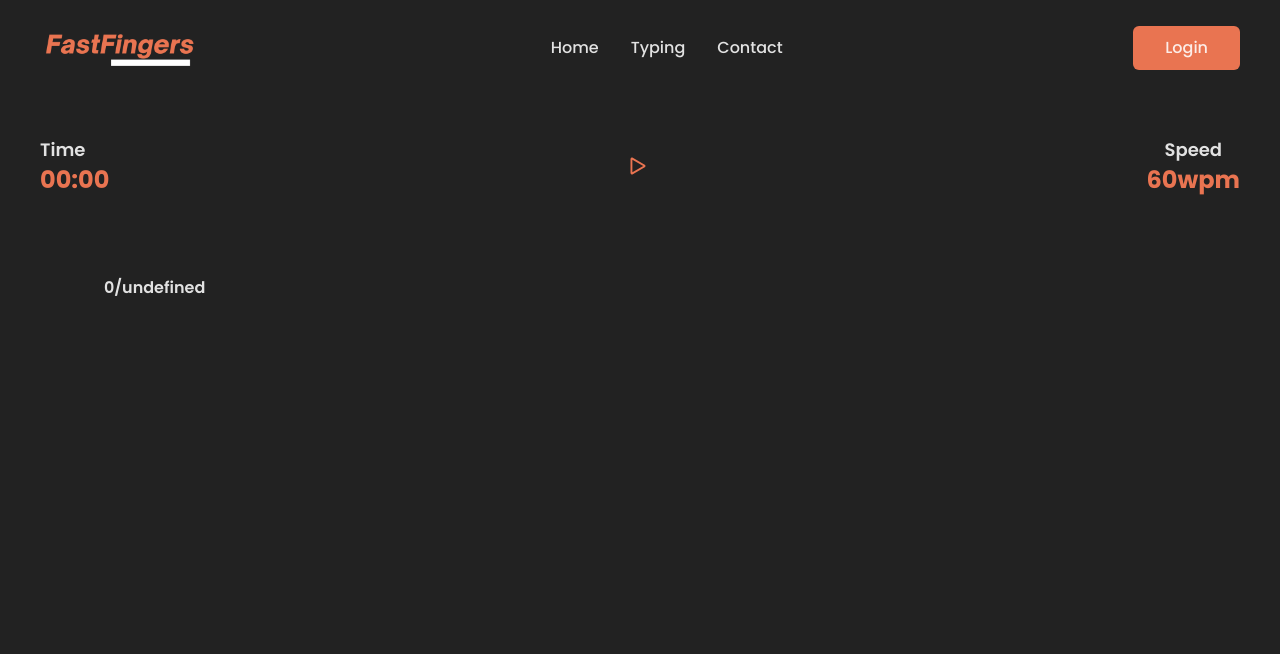
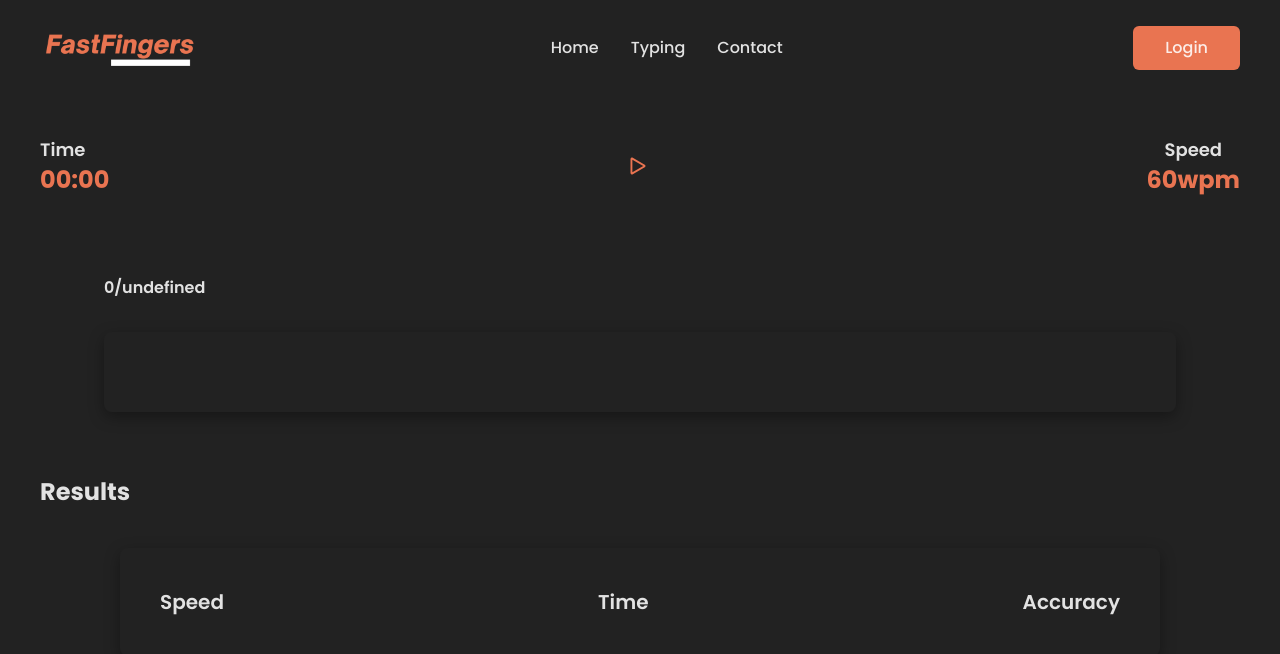
Before and after one commit to Hemant2335/Fast-Fingers, a React (Vite) app: page /typing in a window 1280 px wide. Shown: the top 654 px of the page. Built offline with nearby package versions, Linux system fonts and the light colour scheme.

Commit message:
Created_Result_algo_updated_previous_state

```diff
--- /dev/null
+++ b/src/Components/Results.tsx
@@ -0,0 +1,34 @@
+import React from "react";
+
+interface TypingProps {
+  speed : number | undefined,
+  time : number | undefined,
+  accuracy : number | undefined
+}
+
+
+const Results = (data : TypingProps) => {
+  return (
+    <div className="mt-[5vh]">
+      <div className="mx-[10vh]">
+        <div className=" p-[5vh] items-center flex justify-between rounded-lg shadow-3xl w-full  mb-[5vh]">
+          <div>
+            <h2 className="font-poppins font-bold text-2xl text-[#E97451]">{data?.speed}</h2>
+            <h1 className="font-poppins font-semibold text-xl text-center">Speed</h1>
+          </div>
+          <div>
+            <h2 className="font-poppins font-bold text-2xl text-center text-[#E97451]">{data?.time}</h2>
+            <h1 className="font-poppins font-semibold text-xl text-center">Time</h1>
+          </div>
+          <div>
+            <h2 className="font-poppins font-bold text-2xl text-center text-[#E97451]">{data?.accuracy}</h2>
+            <h1 className="font-poppins font-semibold text-xl text-center">Accuracy</h1>
+          </div>
+
+        </div>
+      </div>
+    </div>
+  );
+};
+
+export default Results;
--- a/src/Pages/Typing.tsx
+++ b/src/Pages/Typing.tsx
@@ -2,10 +2,12 @@ import React from "react";
 import { useEffect, useState, useRef } from "react";
 import { BsPlay } from 'react-icons/bs';
 import { MdOutlineRestartAlt} from 'react-icons/md';
+import Results from "../Components/Results";
 
 // Creating a Pragraph
 
 const Typing = () => {
+
   interface Paragraph {
     paragraph: string;
     number_of_words: number;
@@ -16,8 +18,11 @@ const Typing = () => {
   const [wordscount, setwordscount] = useState<number>(0);
   const [isTyping, setisTyping] = useState<boolean>(true);
   const [starttime, setstarttime] = useState<Date>(new Date());
-  // const [IntervalId, setIntervalId] = useState<number>()
-  // const [second, setsecond] = useState<number>(1)
+  const [speed, setspeed] = useState<number | undefined>(undefined);
+  const [Time, setTime] = useState<number | undefined>(undefined);
+  const [Accuracy, setAccuracy] = useState<number | undefined>(undefined);
+
+
   let current_Index: number = 0;
   // Calling the Backend Api call
 
@@ -49,12 +54,10 @@ const Typing = () => {
     setletter(letterElements);
     console.log(letter);
   };
-  useEffect(() => {
-    getPara();
-  }, []);
+
 
   // Function to find the typing speed
-
+  let IntervalId : number | undefined = undefined;
   // start the Clock
   const startClock = (): void => {
     setstarttime(new Date());
@@ -62,32 +65,47 @@ const Typing = () => {
     let sec = 0;
     let min = 0;
     let hour = 0;
-    // let intervalid =
-    setInterval(()=>{
+
+    if (IntervalId) {
+      clearInterval(IntervalId);
+    }
+
+
+    IntervalId = setInterval(() => {
       sec++;
-      if(sec === 60){
+      if (sec === 60) {
         sec = 0;
         min++;
       }
-      if(min === 60){
+      if (min === 60) {
         min = 0;
         hour++;
       }
       time.innerHTML = `${hour}:${min}:${sec}`;
-    },1000)
-    // setIntervalId(intervalid);
+    }, 1000);
+  };
+
+  const stopClock = (): void => {
+    console.log(IntervalId)
+    const time = document.querySelector(".timeclock") as HTMLHeadingElement;
+    time.innerHTML = `00:00`;
+    if(IntervalId)
+    {
+      clearInterval(IntervalId);
+    }
+
   }
-
-  // const stopClock = (): void => {
-  //   const time = document.querySelector(".timeclock") as HTMLHeadingElement;
-  //   time.innerHTML = `00:00`;
-  //   clearInterval(IntervalId);
-  // }
 
 
   // Function to Track the Keystrokes and marking right and wrong Typing
   let wordc = 0;
   const keydown = (event : KeyboardEvent) => {
+    // Prevent the deafult behaviour of the keys
+    if(event.key === " ")
+    {
+      event.preventDefault();
+    }
+
     const textElements = document.querySelectorAll(".TextArea h1");
     if (current_Index < Para.paragraph.length) {
       const typedChar = event.key.toLowerCase();
@@ -103,6 +121,7 @@ const Typing = () => {
 
       } else if (event.key === " ") {
         // Handle spaces
+        event.preventDefault();
         textElements[current_Index].classList.add("text-red-600");
         current_Index++;
       } else if (event.key === "Backspace") {
@@ -122,6 +141,9 @@ const Typing = () => {
       }
     }
     else{
+      document.removeEventListener("keydown",keydown);
+      console.log(IntervalId)
+      stopClock();
       console.log("done")
     }
     setwordscount(current_Index);
@@ -156,8 +178,11 @@ const Typing = () => {
     startClock();
     current_Index = 0;
     document.addEventListener("keydown", keydown);
+    // document.removeEventListener("keydown", starttyping);
 
   };
+
+
 
   // Function to restart Typing
 
@@ -190,7 +215,10 @@ const Typing = () => {
   // Creating a button on ref
   const buttonref = useRef<HTMLButtonElement>(null);
 
-
+  useEffect(() => {
+    getPara();
+    // document.addEventListener("keydown", starttyping);
+  }, []);
 
   return (
     <div className="h-[80vh] relative flex flex-col ">
@@ -223,12 +251,14 @@ const Typing = () => {
         </div>
       </div>
 
-      <div className="w-full relative flex  mt-[10vh] flex-col  whitespace-normal ">
+      <div className="w-full  relative flex  mt-[10vh] flex-col  whitespace-normal ">
         <h1 className="mx-[5vw] font-poppins font-semibold">{`${wordscount}/${Para?.number_of_words}`}</h1>
-        <div className="mt-[4vh] mx-[5vw] flex flex-wrap font-Jetbrains TextArea">
+        <div className="mt-[4vh] rounded-lg shadow-3xl p-[5vh] mx-[5vw] flex flex-wrap font-Jetbrains TextArea">
           {letter}
         </div>
       </div>
+      <h1 className="font-poppins font-bold text-2xl mt-[8vh]">Results</h1>
+      <Results speed ={ speed } time={Time} accuracy={Accuracy}/>
     </div>
   );
 };
```
